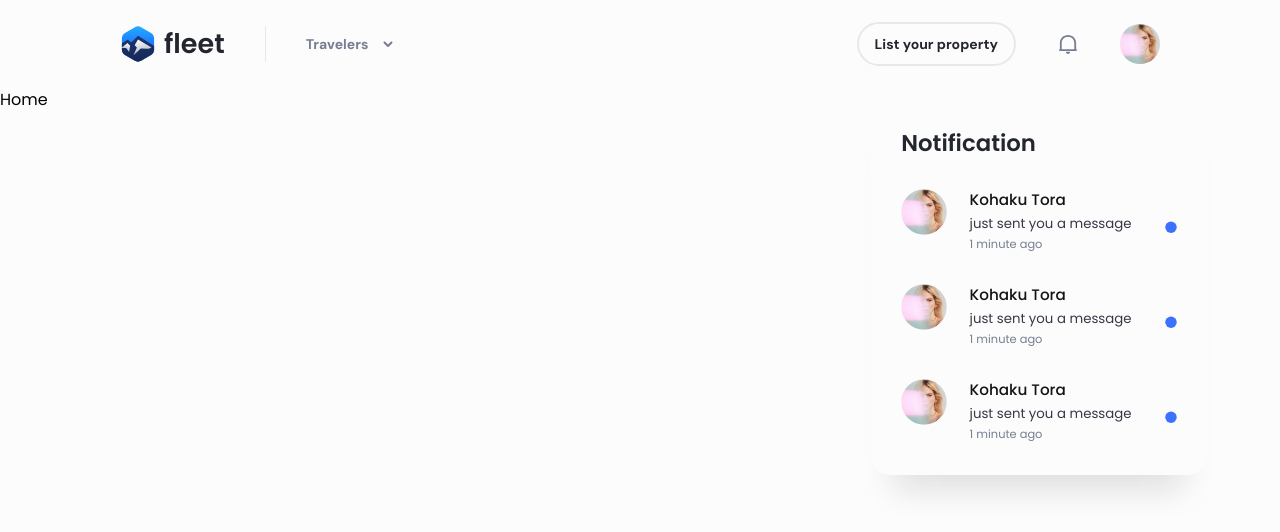
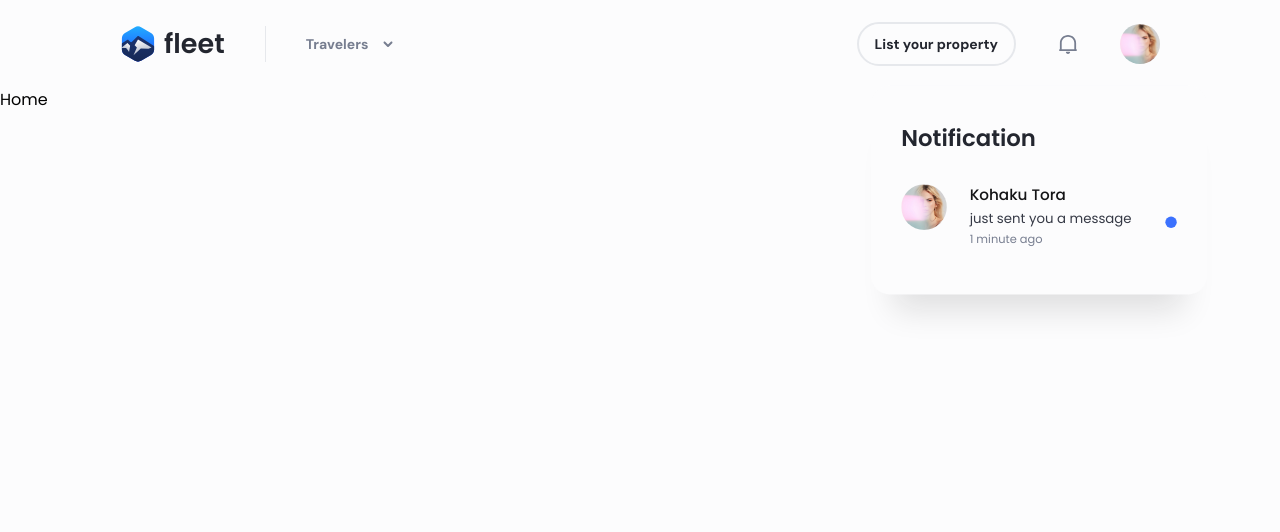
Before and after one commit to hasanlashgari01/fleet-react, a React (Vite) app: page / in a window 1280 px wide. Both pictures are taken after a click on the element 1064 px from the left and 44 px from the top of the page. Shown: the top 532 px of the page. Built offline with nearby package versions, Linux system fonts and the light colour scheme.

Commit message:
dark mode header

```diff
--- a/src/components/DropdownHeader.jsx
+++ b/src/components/DropdownHeader.jsx
@@ -24,7 +24,7 @@ function DropdownHeader({ title, icon, profile, children, layout, position }) {
     return (
         <>
             <span
-                className={`flex ${layout} items-center gap-x-2 py-1 text-neutral-4 hover:text-neutral-2 select-none`}
+                className={`flex ${layout} items-center gap-x-2 py-1 text-neutral-4 hover:text-neutral-2 dark:hover:text-neutral-6 select-none`}
                 ref={dropdownRef}
                 onClick={setIsDropdownOpen}
             >
--- a/src/components/Header.jsx
+++ b/src/components/Header.jsx
@@ -14,9 +14,11 @@ function Header() {
                 <div className="flex">
                     <Link className="flex items-center gap-x-2">
                         <img src="/public/logo.svg" alt="Logo" className="w-8 md:w-9 h-8 md:h-9" />
-                        <span className="text-neutral-2 font-PoppinsSemiBold text-2xl md:text-[27px]">fleet</span>
+                        <span className="text-neutral-2 dark:text-neutral-8 font-PoppinsSemiBold text-2xl md:text-[27px]">
+                            fleet
+                        </span>
                     </Link>
-                    <span className="hidden md:inline-block mx-10 bg-neutral-6 w-[1px]"></span>
+                    <span className="hidden md:inline-block mx-10 bg-neutral-6 dark:bg-neutral-2 w-[1px]"></span>
                     <div className="relative hidden md:inline-flex cursor-default lg:cursor-pointer transition-colors">
                         <DropdownHeader icon="arrow-down-simple" title="Travelers" position="left-0">
                             <div className="grid grid-cols-1 w-[260px] child:items-center child:rounded-full">
@@ -50,13 +52,13 @@ function Header() {
                 </div>
                 {/* Right side */}
                 <div className="flex items-center gap-x-5 md:gap-x-6">
-                    <Link className="hidden 2xl:inline-block font-DMSansBold text-neutral-4 hover:text-neutral-2 text-sm/4 transition-colors">
+                    <Link className="hidden 2xl:inline-block font-DMSansBold text-neutral-4 hover:text-neutral-2 dark:hover:text-neutral-6 text-sm/4 transition-colors">
                         Support
                     </Link>
                     <div className="relative hidden 2xl:inline-flex cursor-pointer transition-colors">
                         <DropdownHeader icon="globe" title="Language" layout="flex-row-reverse" position="-left-8">
                             <div className="grid grid-cols-2 w-[260px] child:rounded-lg child:flex-col">
-                                <Link className="dropdown-link text-left max-w-24 bg-neutral-7">
+                                <Link className="dropdown-link text-left max-w-24 bg-neutral-7 dark:bg-neutral-1">
                                     English
                                     <span className="text-xs/5 font-PoppinsRegular font-normal text-neutral-5">
                                         United States
@@ -83,13 +85,13 @@ function Header() {
                             </div>
                         </DropdownHeader>
                     </div>
-                    <Link className="hidden md:inline-block px-4 py-3 hover:bg-neutral-2 font-DMSansBold text-neutral-2 hover:text-neutral-8 text-sm/4 border-2 border-neutral-6 hover:border-neutral-2 rounded-full transition-colors">
+                    <Link className="hidden md:inline-block px-4 py-3 hover:bg-neutral-2 font-DMSansBold text-neutral-2 hover:text-neutral-8 dark:text-neutral-8 text-sm/4 border-2 border-neutral-6 hover:border-neutral-2 dark:border-neutral-4 rounded-full transition-colors">
                         List your property
                     </Link>
                     <div className="relative p-2">
                         <DropdownHeader icon="notification" position="absolute -right-32">
                             <div className="w-[322px] pt-6 pb-4">
-                                <h1 className="p-4 pt-0 text-neutral-2 font-PoppinsSemiBold text-2xl">Notification</h1>
+                                <h1 className="p-4 pt-0 text-neutral-2 dark:text-neutral-8 font-PoppinsSemiBold text-2xl">Notification</h1>
                                 <div className="max-h-[285px] overflow-y-auto scroll-smooth">
                                     <div className="relative flex gap-6 p-4">
                                         <img
@@ -98,67 +100,10 @@ function Header() {
                                             alt="Profile"
                                         />
                                         <div>
-                                            <h3 className="text-neutral-1 font-PoppinsMedium font-medium text-base">
+                                            <h3 className="text-neutral-1 dark:text-neutral-8 font-PoppinsMedium font-medium text-base">
                                                 Kohaku Tora
                                             </h3>
-                                            <p className="text-neutral-3 font-PoppinsRegular font-normal text-sm/6">
-                                                just sent you a message
-                                            </p>
-                                            <div className="text-neutral-4 font-PoppinsRegular font-normal text-xs/5">
-                                                <span>1</span> minute ago
-                                            </div>
-                                        </div>
-                                        <span className="absolute top-1/2 right-4 w-3 h-3 bg-primary-1 rounded-3xl"></span>
-                                    </div>
-                                    <div className="relative flex gap-6 p-4">
-                                        <img
-                                            src="/public/images/Profile 1.jpg"
-                                            className="w-12 h-12 rounded-full object-cover"
-                                            alt="Profile"
-                                        />
-                                        <div>
-                                            <h3 className="text-neutral-1 font-PoppinsMedium font-medium text-base">
-                                                Kohaku Tora
-                                            </h3>
-                                            <p className="text-neutral-3 font-PoppinsRegular font-normal text-sm/6">
-                                                just sent you a message
-                                            </p>
-                                            <div className="text-neutral-4 font-PoppinsRegular font-normal text-xs/5">
-                                                <span>1</span> minute ago
-                                            </div>
-                                        </div>
-                                        <span className="absolute top-1/2 right-4 w-3 h-3 bg-primary-1 rounded-3xl"></span>
-                                    </div>
-                                    <div className="relative flex gap-6 p-4">
-                                        <img
-                                            src="/public/images/Profile 1.jpg"
-                                            className="w-12 h-12 rounded-full object-cover"
-                                            alt="Profile"
-                                        />
-                                        <div>
-                                            <h3 className="text-neutral-1 font-PoppinsMedium font-medium text-base">
-                                                Kohaku Tora
-                                            </h3>
-                                            <p className="text-neutral-3 font-PoppinsRegular font-normal text-sm/6">
-                                                just sent you a message
-                                            </p>
-                                            <div className="text-neutral-4 font-PoppinsRegular font-normal text-xs/5">
-                                                <span>1</span> minute ago
-                                            </div>
-                                        </div>
-                                        <span className="absolute top-1/2 right-4 w-3 h-3 bg-primary-1 rounded-3xl"></span>
-                                    </div>
-                                    <div className="relative flex gap-6 p-4">
-                                        <img
-                                            src="/public/images/Profile 1.jpg"
-                                            className="w-12 h-12 rounded-full object-cover"
-                                            alt="Profile"
-                                        />
-                                        <div>
-                                            <h3 className="text-neutral-1 font-PoppinsMedium font-medium text-base">
-                                                Kohaku Tora
-                                            </h3>
-                                            <p className="text-neutral-3 font-PoppinsRegular font-normal text-sm/6">
+                                            <p className="text-neutral-3 dark:text-neutral-6 font-PoppinsRegular font-normal text-sm/6">
                                                 just sent you a message
                                             </p>
                                             <div className="text-neutral-4 font-PoppinsRegular font-normal text-xs/5">
@@ -172,7 +117,10 @@ function Header() {
                         </DropdownHeader>
                     </div>
                     <div className="relative">
-                        <DropdownHeader profile="/public/images/Profile 1.jpg" position="fixed top-[120px] inset-0 shrink-0 md:left-auto md:right-24">
+                        <DropdownHeader
+                            profile="/public/images/Profile 1.jpg"
+                            position="fixed top-[120px] inset-0 shrink-0 md:left-auto md:right-24"
+                        >
                             <div className="grid grid-cols-1 md:w-[260px]">
                                 <div className="child:items-center child:rounded-full">
                                     <Link className="dropdown-link">
@@ -194,9 +142,7 @@ function Header() {
                                         Wishlists
                                     </Link>
                                 </div>
-
                                 <span className="h-[1px] w-full bg-neutral-6 my-4"></span>
-
                                 <div className="child:items-center child:rounded-full">
                                     <Link className="dropdown-link">
                                         <svg className="w-6 h-6">
@@ -211,12 +157,11 @@ function Header() {
                                         Host an experience
                                     </Link>
                                 </div>
-
                                 <div className="grid grid-cols-2 mt-4 gap-x-2">
                                     <span className="flex justify-center items-center py-3 px-4 bg-primary-1 text-neutral-8 rounded-full cursor-pointer">
                                         Account
                                     </span>
-                                    <span className="flex justify-center items-center py-3 px-4 text-neutral-2 border-2 border-neutral-6 rounded-full cursor-pointer">
+                                    <span className="flex justify-center items-center py-3 px-4 text-neutral-2 dark:text-neutral-8 border-2 border-neutral-6 dark:border-neutral-4 rounded-full cursor-pointer">
                                         Log out
                                     </span>
                                 </div>
--- a/src/index.css
+++ b/src/index.css
@@ -74,7 +74,7 @@
     }
 
     .dropdown {
-        @apply md:absolute md:top-[60px] p-4 rounded-[20px] shadow-dropdown z-50 bg-neutral-8 dropdown--hide;
+        @apply md:absolute md:top-[60px] p-4 rounded-[20px] shadow-dropdown z-50 bg-neutral-8 dark:bg-neutral-2 dropdown--hide;
     }
 
     .dropdown--show {
@@ -82,11 +82,7 @@
     }
 
     .dropdown-link {
-        @apply flex gap-x-3 py-3 pr-3 pl-5 text-neutral-4 text-sm/4 font-DMSansBold transition-all duration-200 ease-in;
-    }
-
-    .dropdown-link:hover {
-        @apply text-neutral-2;
+        @apply flex gap-x-3 py-3 pr-3 pl-5 text-neutral-4 hover:text-neutral-2 dark:hover:text-neutral-6 text-sm/4 font-DMSansBold transition-all duration-200 ease-in;
     }
 }
 
```
